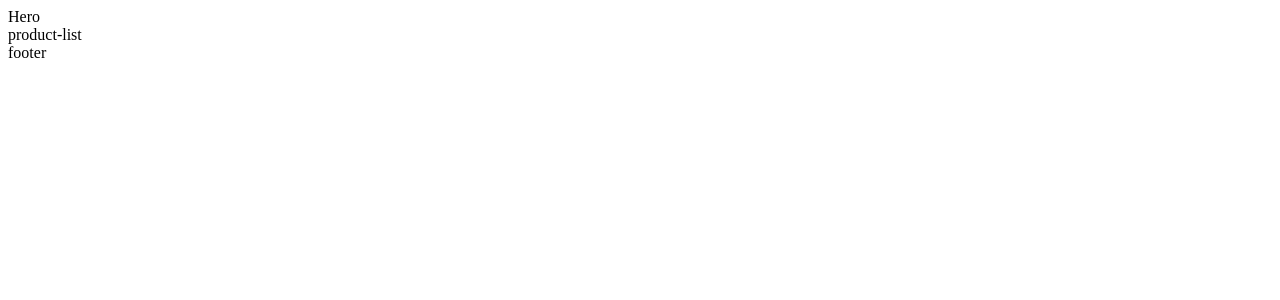
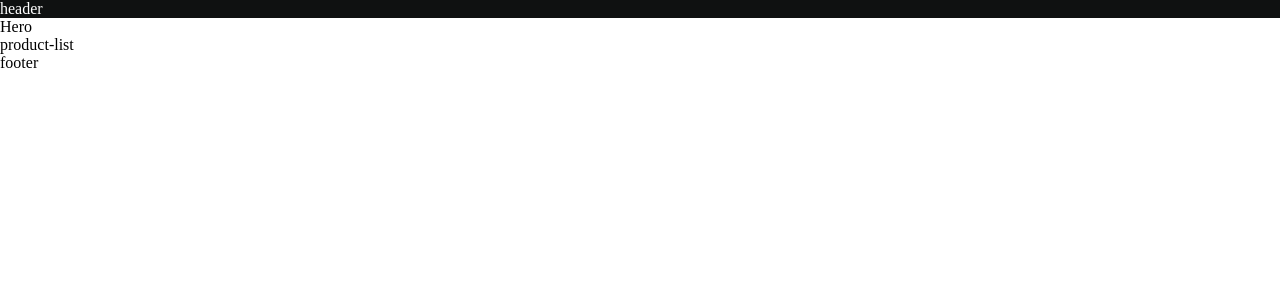
Before and after one commit to dav100ide-red/amazon-clone, a Next.js app: page / in a window 1280 px wide. Shown: the top 300 px of the page. Built offline with nearby package versions, Linux system fonts and the light colour scheme.

Commit message:
add header.module.css

```diff
--- a/src/app/index.css
+++ b/src/app/index.css
@@ -0,0 +1,2 @@
+@import url("./styles/root.css");
+@import url("./styles/reset.css");
--- a/src/app/styles/root.css
+++ b/src/app/styles/root.css
@@ -1,2 +1,13 @@
 :root {
+    --primary-100: #485769;
+    --primary-200: #37475a;
+    --primary-300: #232f3e;
+    --primary: #0f1111;
+
+    --accent-300: #f3a847;
+    --accent: #ff9900;
+
+    --secondary: #146eb4;
+
+    --white: #fff;
 }
--- /dev/null
+++ b/src/components/header/header.module.css
@@ -0,0 +1,4 @@
+.header {
+    background-color: var(--primary);
+    color: var(--white);
+}
--- a/src/components/header/header.tsx
+++ b/src/components/header/header.tsx
@@ -1,3 +1,4 @@
+import style from "./header.module.css";
 export default function Header() {
-    return <header></header>;
+    return <header className={style.header}>header</header>;
 }
```
